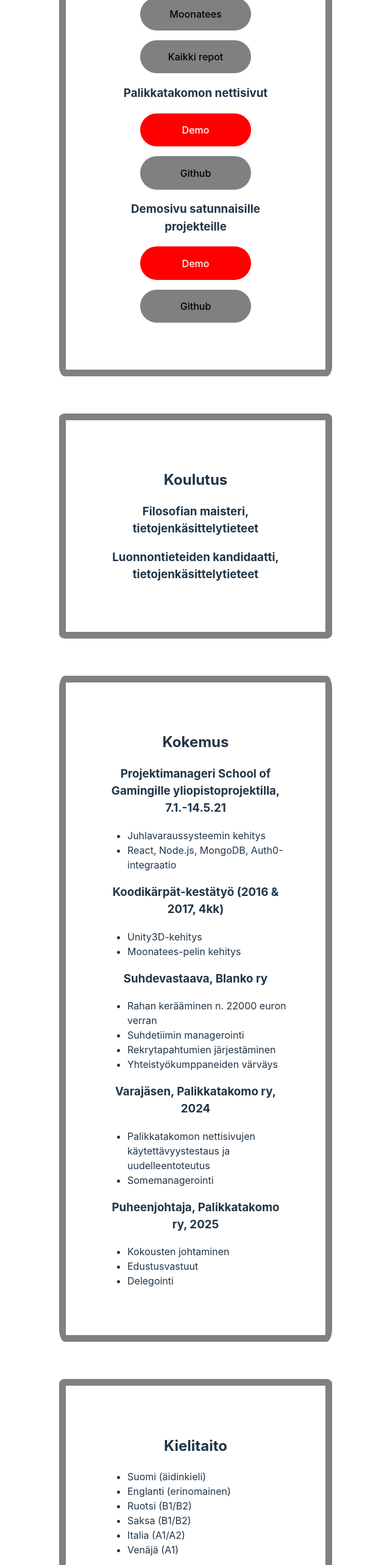
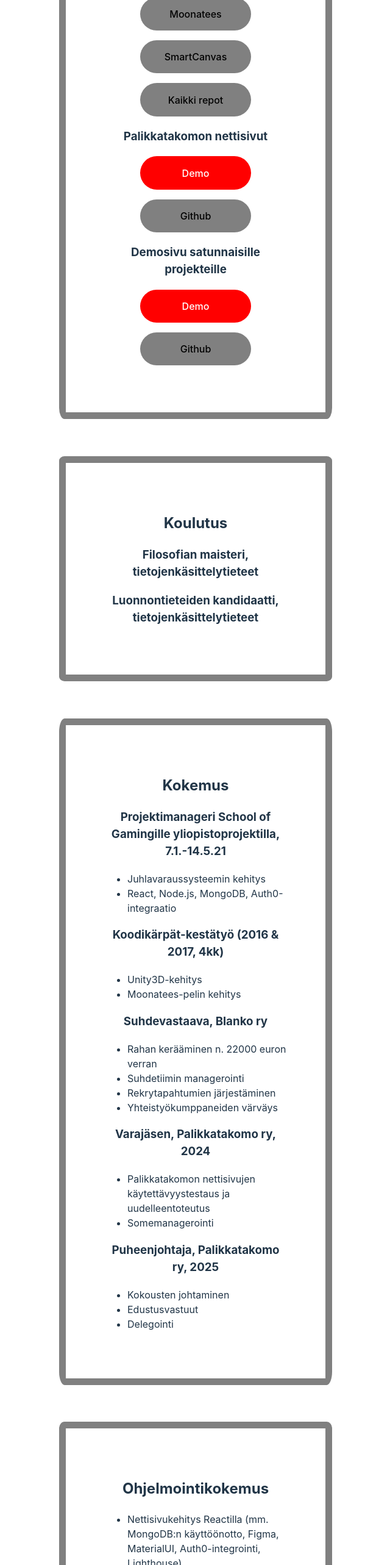
Before and after one commit to juvalta/cv, a React (Vite) app: page /#/cv2 in a window 1280 px wide. Shown: the part 963-3529 px from the top of the page at 61% size, without its empty margins (319-959 px from the left). Built offline with nearby package versions, Linux system fonts and the light colour scheme.

Commit message:
Added coding languages

```diff
--- a/src/components/CV2.jsx
+++ b/src/components/CV2.jsx
@@ -21,6 +21,7 @@ function CV2() {
             <h2>Projektit</h2>
             <a className="project-link" target="_blank" href="https://github.com/juvalta/cv">CV</a>
             <a className="project-link" target="_blank" href="https://store.steampowered.com/app/607770/Moonatees/?l=finnish">Moonatees</a>
+            <a className="project-link" target="_blank" href="https://github.com/interact-rg/SmartCanvas/tree/main">SmartCanvas</a>
             <a className="project-link" target="_blank" href="https://github.com/juvalta?tab=repositories">Kaikki repot</a>
             <h3>Palikkatakomon nettisivut</h3>
 
@@ -83,6 +84,19 @@ function CV2() {
         </div>
 
         <div className="card-layout">
+            <h2>Ohjelmointikokemus</h2>
+            <ul className="experience-list">
+                <li>Nettisivukehitys Reactilla (mm. MongoDB:n käyttöönotto, Figma, MaterialUI, Auth0-integrointi, Lighthouse)</li>
+                <li>HTML- ja CSS-kehitys WSL2:n sisällä (Ubuntu, Python venv, Lektor CMS)</li>
+                <li>Java</li>
+                <li>C# Unity3D-kehityksessä (n. 6kk Unityn käyttöä)</li>
+                <li>C++</li>
+                <li>C</li>
+                <li>Python</li>
+            </ul>
+        </div>
+
+        <div className="card-layout">
             <h2>Kielitaito</h2>
             <ul className="experience-list">
                 <li>Suomi (äidinkieli)</li>
```
